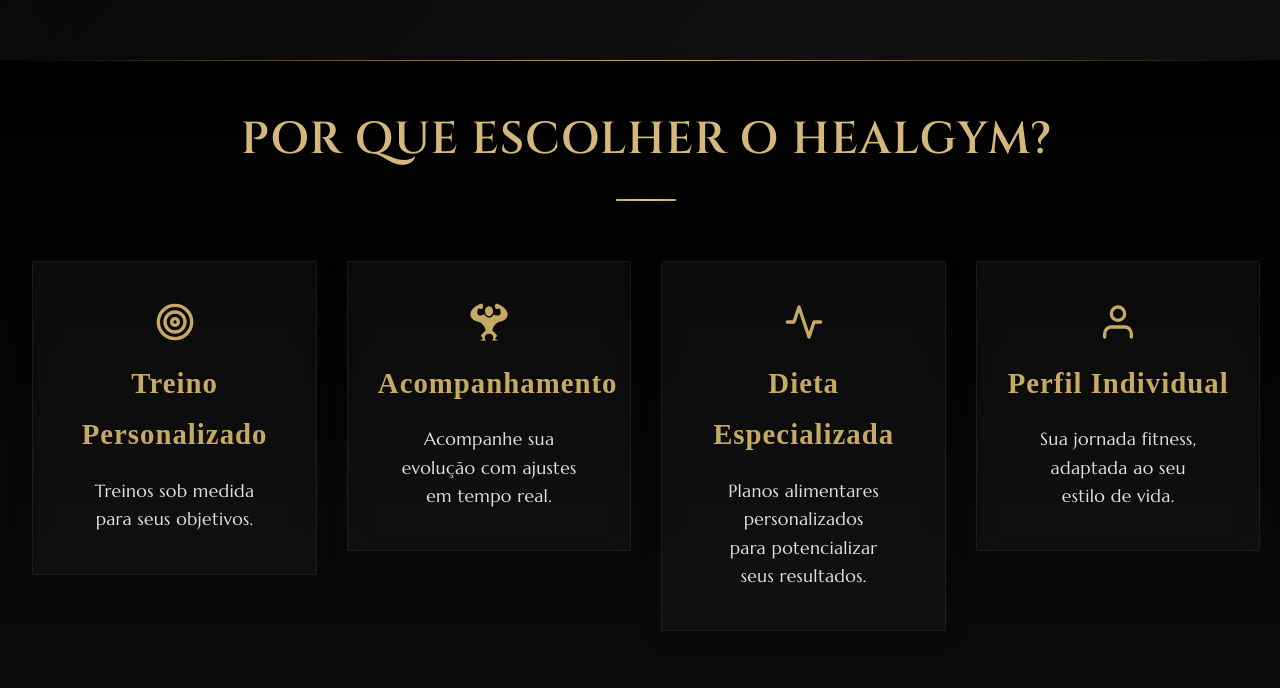
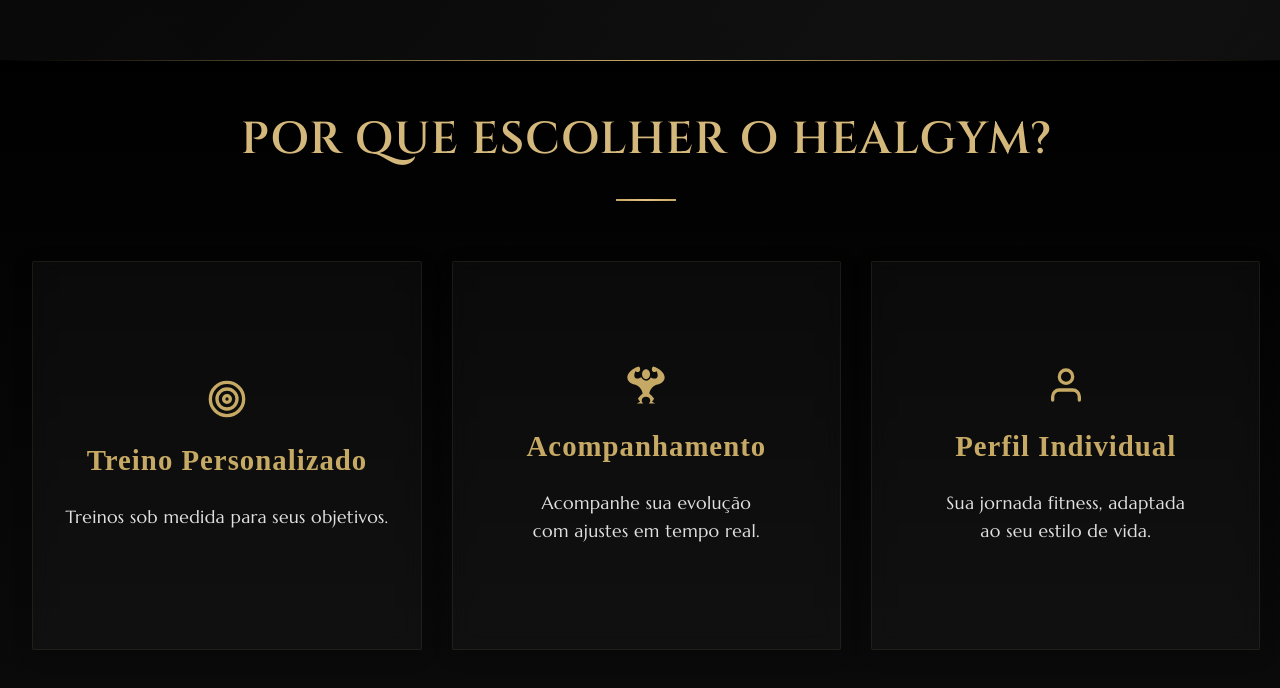
Before and after one commit to fshenrique6/HealGym, a React (Vite) app in the folder frontend/: page / in a window 1280 px wide. Shown: the part 740-1428 px from the top of the page. Built offline with nearby package versions, Linux system fonts and the light colour scheme; no server answers.

Commit message:
refactor(landing): remove diet section and center workout button

```diff
--- a/frontend/src/components/LandingPage.jsx
+++ b/frontend/src/components/LandingPage.jsx
@@ -1,6 +1,6 @@
 import styled from 'styled-components';
 import { motion } from 'framer-motion';
-import { FiActivity, FiTarget, FiUser } from 'react-icons/fi';
+import { FiTarget, FiUser } from 'react-icons/fi';
 import { GiMuscleUp } from 'react-icons/gi';
 import { useNavigate } from 'react-router-dom';
 import { useEffect } from 'react';
@@ -73,14 +73,6 @@ const LandingPage = () => {
             <FeatureCardTitle>Acompanhamento</FeatureCardTitle>
             <FeatureCardText>
               Acompanhe sua evolução com ajustes em tempo real.
-            </FeatureCardText>
-          </FeatureCard>
-
-          <FeatureCard whileHover={{ y: -10 }} transition={{ type: 'spring', stiffness: 300 }}>
-            <FiActivity size="min(5vw, 40px)" color="var(--accent)" />
-            <FeatureCardTitle>Dieta Especializada</FeatureCardTitle>
-            <FeatureCardText>
-              Planos alimentares personalizados para potencializar seus resultados.
             </FeatureCardText>
           </FeatureCard>
 
```
